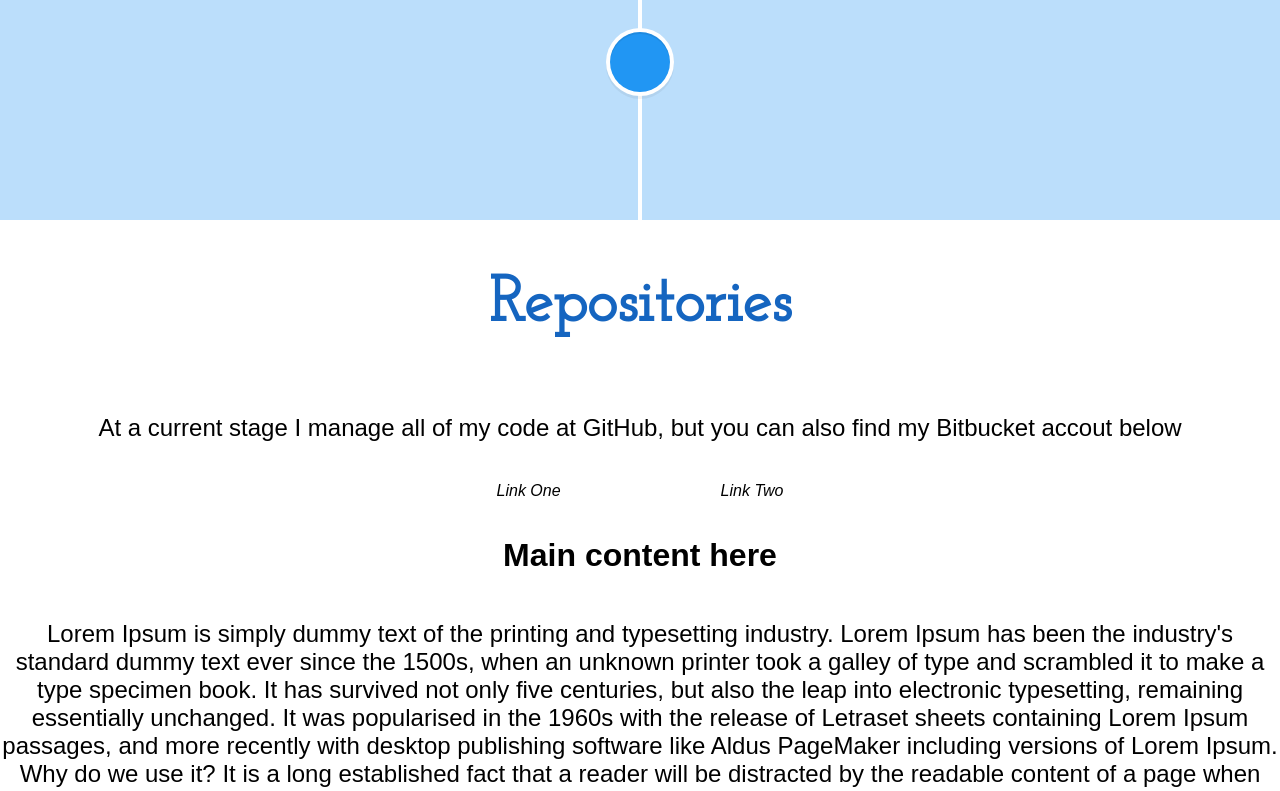
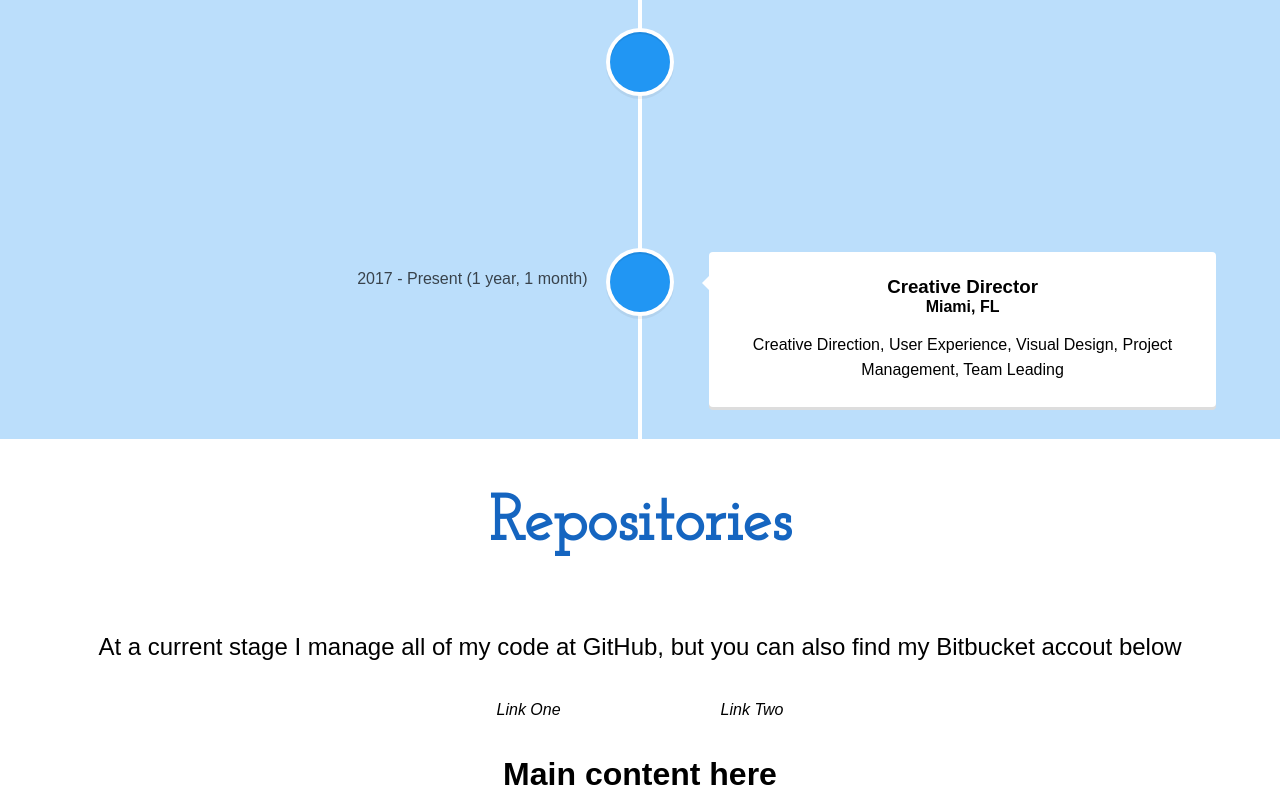
Before and after one commit to Oscmage/personal-website-2018, a React (Create React App) app in the folder client/: page / in a window 1280 px wide. Shown: the part 1584-2375 px from the top of the page. Built offline with nearby package versions, Linux system fonts and the light colour scheme; no server answers.

Commit message:
Add second entry for fun.

```diff
--- a/client/src/components/Experience.tsx
+++ b/client/src/components/Experience.tsx
@@ -18,6 +18,15 @@ interface ITimeLineData {
 class Experience extends React.Component {
   public render() {
     const list: ITimeLineData[] = [
+      {
+        description:
+          "Creative Direction, User Experience, Visual Design, Project Management, Team Leading",
+        endDate: new Date("2018-08-20"),
+        present: true,
+        startDate: new Date("2017-07-20"),
+        subTitle: "Miami, FL",
+        title: "Creative Director"
+      },
       {
         description:
           "Creative Direction, User Experience, Visual Design, Project Management, Team Leading",
```
